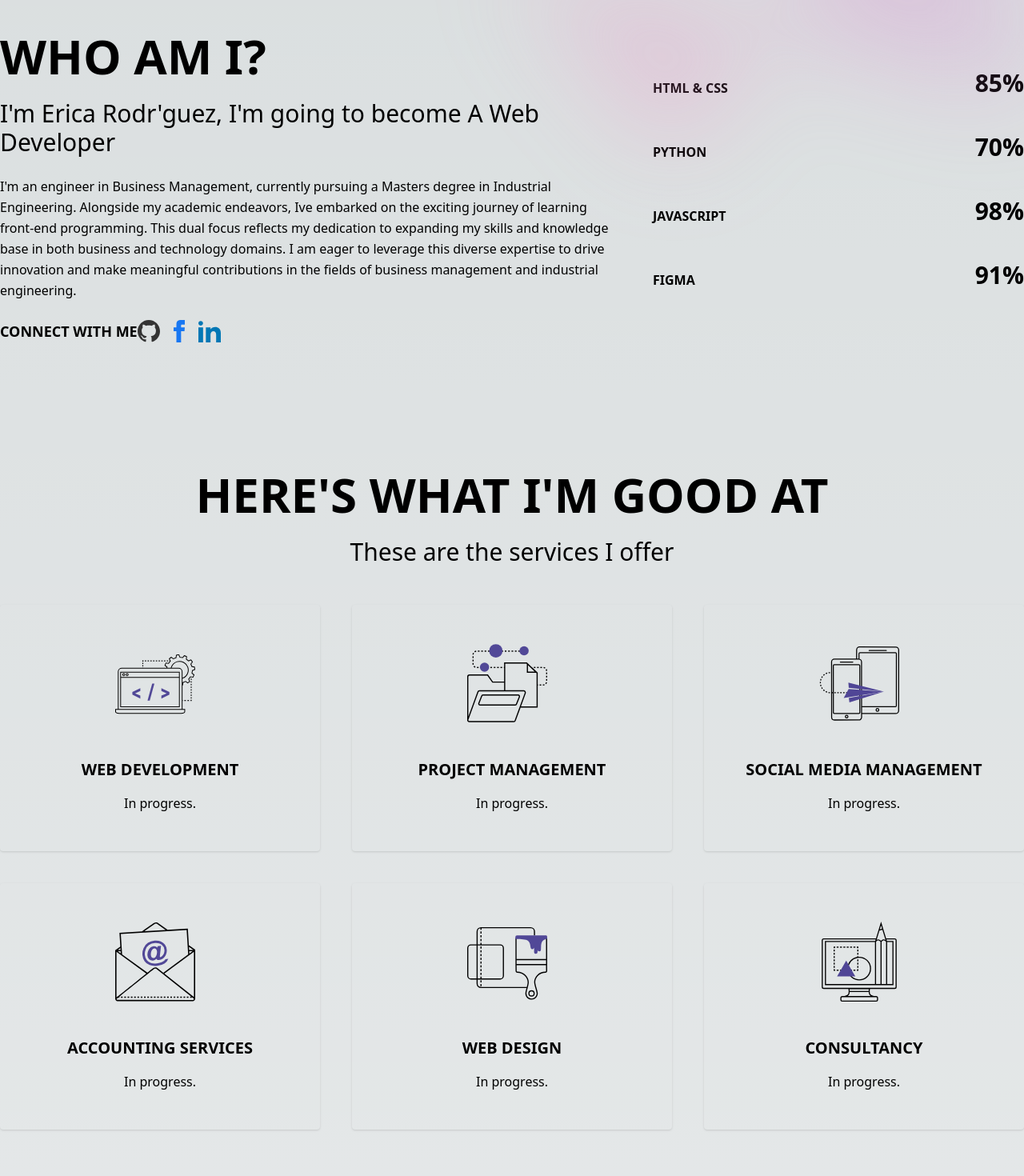
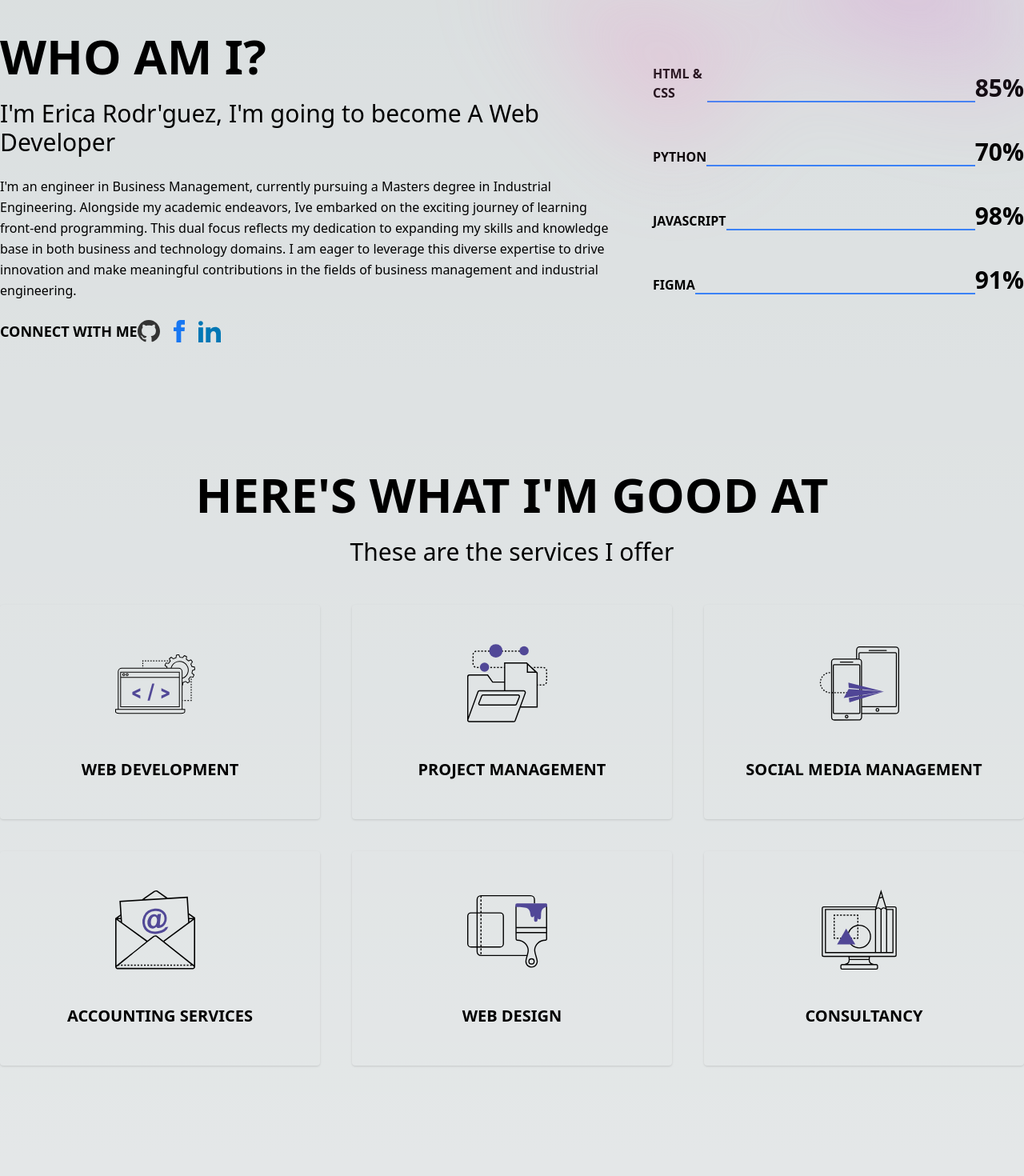
Before and after one commit to Baalerica/my-portfolio, a Next.js app: page / in a window 1280 px wide. Shown: the part 840-2310 px from the top of the page at 80% size. Built offline with nearby package versions, Linux system fonts and the light colour scheme.

Commit message:
Fix centering problems and add lines

```diff
--- a/pages/index.js
+++ b/pages/index.js
@@ -360,6 +360,7 @@ export default function Home() {
                 <h4 className="font-body font-semibold uppercase text-black">
                   HTML & CSS
                 </h4>
+                <div className="w-full h-0.5 bg-blue-500"></div>
                 <h3 className="font-body text-3xl font-bold text-primary">85%</h3>
               </div>
               <div className="mt-2 h-3 w-full rounded-full bg-lila">
@@ -369,6 +370,7 @@ export default function Home() {
             <div className="pt-6">
               <div className="flex items-end justify-between">
                 <h4 className="font-body font-semibold uppercase text-black">Python</h4>
+                <div className="w-full h-0.5 bg-blue-500"></div>
                 <h3 className="font-body text-3xl font-bold text-primary">70%</h3>
               </div>
               <div className="mt-2 h-3 w-full rounded-full bg-lila">
@@ -380,6 +382,7 @@ export default function Home() {
                 <h4 className="font-body font-semibold uppercase text-black">
                   Javascript
                 </h4>
+                <div className="w-full h-0.5 bg-blue-500"></div>
                 <h3 className="font-body text-3xl font-bold text-primary">98%</h3>
               </div>
               <div className="mt-2 h-3 w-full rounded-full bg-lila">
@@ -389,6 +392,7 @@ export default function Home() {
             <div className="pt-6">
               <div className="flex items-end justify-between">
                 <h4 className="font-body font-semibold uppercase text-black">Figma</h4>
+                <div className="w-full h-0.5 bg-blue-500"></div>
                 <h3 className="font-body text-3xl font-bold text-primary">91%</h3>
               </div>
               <div className="mt-2 h-3 w-full rounded-full bg-lila">
@@ -431,9 +435,7 @@ export default function Home() {
               <h3 className="pt-8 text-lg font-semibold uppercase text-primary group-hover:text-yellow lg:text-xl">
                 WEB DEVELOPMENT
               </h3>
-              <p className="text-grey pt-4 text-sm group-hover:text-white md:text-base">
-                In progress.
-              </p>
+
             </div>
           </div>
           <div className="group rounded px-8 py-12 shadow hover:bg-primary">
@@ -459,9 +461,7 @@ export default function Home() {
               <h3 className="pt-8 text-lg font-semibold uppercase text-primary group-hover:text-yellow lg:text-xl">
                 Project Management
               </h3>
-              <p className="text-grey pt-4 text-sm group-hover:text-white md:text-base">
-                In progress.
-              </p>
+
             </div>
           </div>
           <div className="group rounded px-8 py-12 shadow hover:bg-primary">
@@ -487,9 +487,7 @@ export default function Home() {
               <h3 className="pt-8 text-lg font-semibold uppercase text-primary group-hover:text-yellow lg:text-xl">
                 Social media management
               </h3>
-              <p className="text-grey pt-4 text-sm group-hover:text-white md:text-base">
-                In progress.
-              </p>
+
             </div>
           </div>
           <div className="group rounded px-8 py-12 shadow hover:bg-primary">
@@ -515,9 +513,7 @@ export default function Home() {
               <h3 className="pt-8 text-lg font-semibold uppercase text-primary group-hover:text-yellow lg:text-xl">
                 Accounting services
               </h3>
-              <p className="text-grey pt-4 text-sm group-hover:text-white md:text-base">
-                In progress.
-              </p>
+
             </div>
           </div>
           <div className="group rounded px-8 py-12 shadow hover:bg-primary">
@@ -543,9 +539,7 @@ export default function Home() {
               <h3 className="pt-8 text-lg font-semibold uppercase text-primary group-hover:text-yellow lg:text-xl">
                 Web Design
               </h3>
-              <p className="text-grey pt-4 text-sm group-hover:text-white md:text-base">
-                In progress.
-              </p>
+
             </div>
           </div>
           <div className="group rounded px-8 py-12 shadow hover:bg-primary">
@@ -571,9 +565,7 @@ export default function Home() {
               <h3 className="pt-8 text-lg font-semibold uppercase text-primary group-hover:text-yellow lg:text-xl">
                 Consultancy
               </h3>
-              <p className="text-grey pt-4 text-sm group-hover:text-white md:text-base">
-                In progress.
-              </p>
+
             </div>
           </div>
         </div>
@@ -708,7 +700,7 @@ export default function Home() {
 
           <div className="mt-8 flex flex-col text-center md:flex-row md:text-left">
             <div className="md:w-2/5">
-              <div className="flex justify-center md:justify-start">
+              <div className="flex flex-col items-center md:items-start">
                 <span className="m-8 block">
                   <Image
                     src="/logo-imbera.png"
@@ -718,9 +710,7 @@ export default function Home() {
                     className="mx-auto block h-12 w-auto"
                   />
                 </span>
-                <div className="relative ml-3 hidden w-full md:block">
-                  <span className="absolute inset-x-0 top-1/2 h-0.5 -translate-y-1/2 transform bg-grey-70"></span>
-                </div>
+                <div className="w-full h-0.5 bg-blue-500"></div>
               </div>
             </div>
             <div className="md:w-3/5">
@@ -741,9 +731,10 @@ export default function Home() {
               </div>
             </div>
           </div>
+
           <div className="mt-8 flex flex-col text-center md:flex-row md:text-left">
             <div className="md:w-2/5">
-              <div className="flex justify-center md:justify-start">
+              <div className="flex flex-col items-center md:items-start">
                 <span className="m-8 block">
                   <Image
                     src="/logo-citc.png"
@@ -753,9 +744,7 @@ export default function Home() {
                     className="mx-auto block h-12 w-auto"
                   />
                 </span>
-                <div className="relative ml-3 hidden w-full md:block">
-                  <span className="absolute inset-x-0 top-1/2 h-0.5 -translate-y-1/2 transform bg-grey-70"></span>
-                </div>
+                <div className="w-full h-0.5 bg-blue-500"></div>
               </div>
             </div>
             <div className="md:w-3/5">
@@ -767,8 +756,7 @@ export default function Home() {
                   <i className="bx bxs-right-arrow hidden text-primary md:block"></i>
                   <div className="md:-mt-1 md:pl-8">
                     <span className="block font-body font-bold text-grey-40">Jun 2023 - Dic 2023</span>
-                    <span className="block pt-2 font-header text-xl font-bold uppercase text-primary">Professional
-                      residences</span>
+                    <span className="block pt-2 font-header text-xl font-bold uppercase text-primary">Professional residences</span>
                     <div className="pt-2">
                       <span className="block font-body text-black">Managed accounting and organized events.</span>
                     </div>
@@ -777,9 +765,10 @@ export default function Home() {
               </div>
             </div>
           </div>
+
           <div className="mt-8 flex flex-col text-center md:flex-row md:text-left">
             <div className="md:w-2/5">
-              <div className="flex justify-center md:justify-start">
+              <div className="flex flex-col items-center md:items-start">
                 <span className="m-8 block">
                   <Image
                     src="/logo-imbera.png"
@@ -789,9 +778,7 @@ export default function Home() {
                     className="mx-auto block h-12 w-auto"
                   />
                 </span>
-                <div className="relative ml-3 hidden w-full md:block">
-                  <span className="absolute inset-x-0 top-1/2 h-0.5 -translate-y-1/2 transform bg-grey-70"></span>
-                </div>
+                <div className="w-full h-0.5 bg-blue-500"></div>
               </div>
             </div>
             <div className="md:w-3/5">
@@ -803,11 +790,9 @@ export default function Home() {
                   <i className="bx bxs-right-arrow hidden text-primary md:block"></i>
                   <div className="md:-mt-1 md:pl-8">
                     <span className="block font-body font-bold text-grey-40">Jul 2021 - Dic 2022</span>
-                    <span className="block pt-2 font-header text-xl font-bold uppercase text-primary">Warehouse
-                      management</span>
+                    <span className="block pt-2 font-header text-xl font-bold uppercase text-primary">Warehouse management</span>
                     <div className="pt-2">
-                      <span className="block font-body text-black">Manage work order inventories with Oracle PeopleSoft
-                        software.</span>
+                      <span className="block font-body text-black">Manage work order inventories with Oracle PeopleSoft software.</span>
                     </div>
                   </div>
                 </div>
@@ -815,6 +800,8 @@ export default function Home() {
             </div>
           </div>
         </div>
+
+
       </div>
 
 
@@ -945,7 +932,7 @@ export default function Home() {
               </div>
               <div className="bg-white py-6 px-5 xl:py-8">
                 <span className="block font-body text-lg font-semibold text-black">Steam</span>
-                <span className="block pt-2 font-body text-grey-20">In proces.</span>
+                <span className="block pt-2 font-body text-grey-20">Add me.</span>
               </div>
             </a>
             <a href="https://osu.ppy.sh/users/14718815" className="shadow">
@@ -958,8 +945,8 @@ export default function Home() {
                   More</span>
               </div>
               <div className="bg-white py-6 px-5 xl:py-8">
-                <span className="block font-body text-lg font-semibold text-black">Steam</span>
-                <span className="block pt-2 font-body text-grey-20">In process.</span>
+                <span className="block font-body text-lg font-semibold text-black">Ossu!</span>
+                <span className="block pt-2 font-body text-grey-20">Follow me.</span>
               </div>
             </a>
           </div>
@@ -1003,7 +990,7 @@ export default function Home() {
               </p>
             </div>
             <p className="pt-2 text-left font-body font-bold text-primary lg:text-lg">
-              (+881) 111 222 333
+              (+614) 3r1c4
             </p>
           </div>
           <div
```
